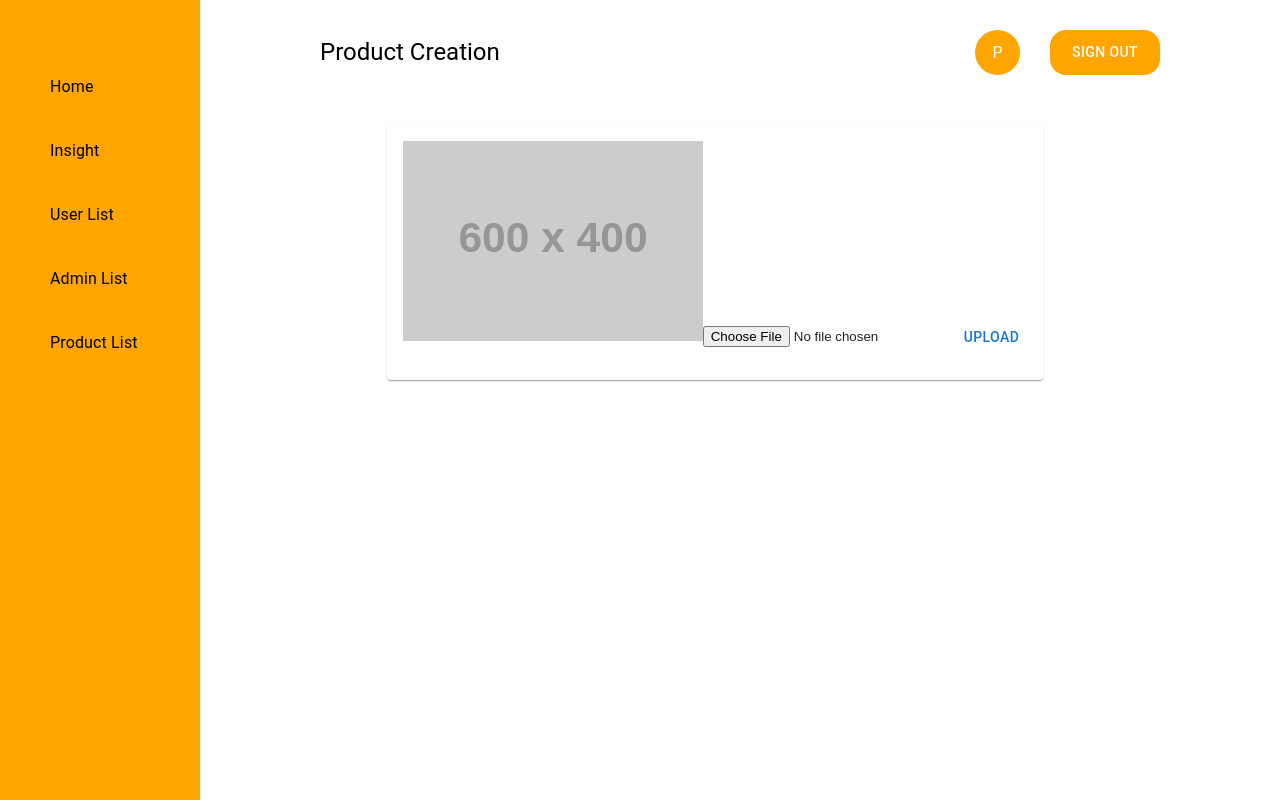
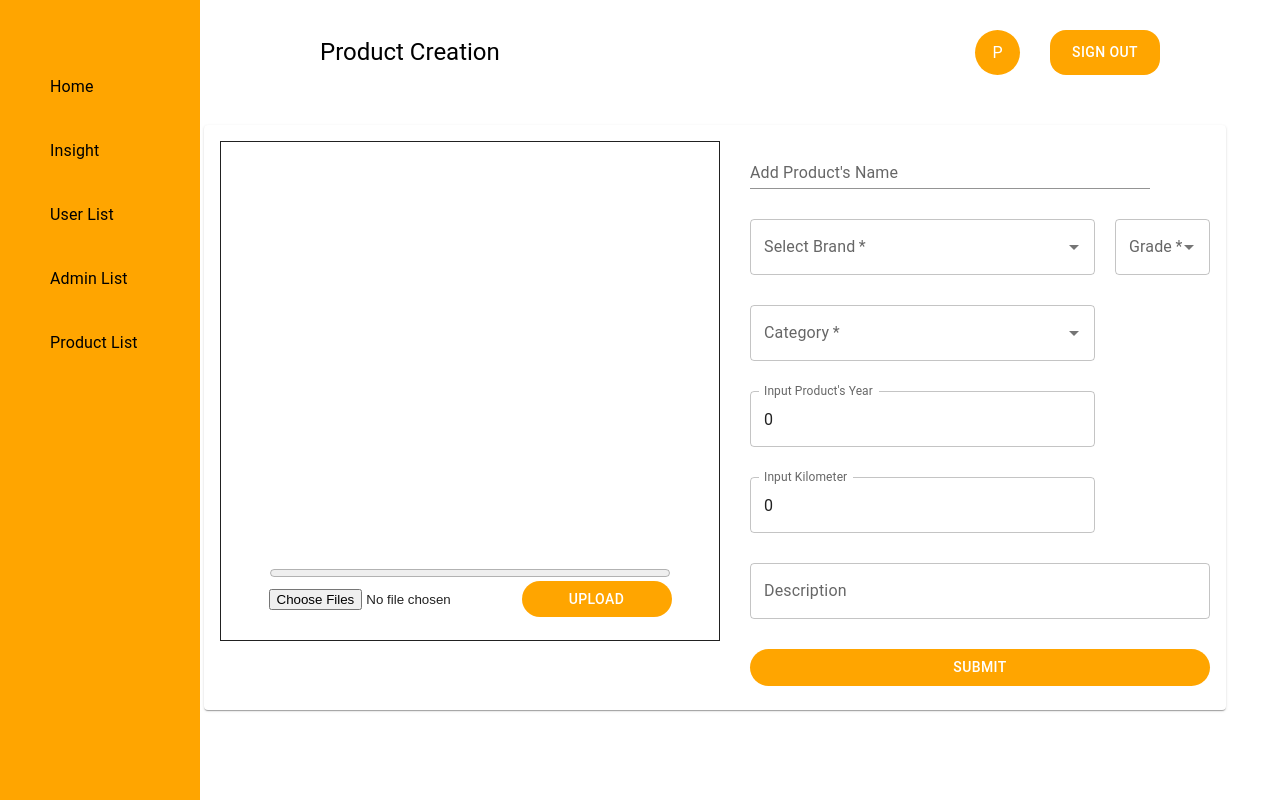
Before and after one commit to FSW17-Icanq-TeamOne/chap9-showcarpedia-fsw17-teamone, a React (Create React App) app in the folder client/: page /productCreation in a window 1280 px wide. Built offline with nearby package versions, Linux system fonts and the light colour scheme.

Commit message:
Feat: Product Creation (Complete)

```diff
--- a/client/package.json
+++ b/client/package.json
@@ -14,6 +14,7 @@
     "@testing-library/user-event": "^13.2.1",
     "firebase": "^9.6.11",
     "formik": "^2.2.9",
+    "list-of-cars": "^0.0.142",
     "react": "^18.0.0",
     "react-dom": "^18.0.0",
     "react-router-dom": "^6.3.0",
--- /dev/null
+++ b/client/src/components/MultipleImageUploader.jsx
@@ -0,0 +1,134 @@
+import { Button, Grid } from "@mui/material";
+import { getDownloadURL, ref, uploadBytesResumable } from "firebase/storage";
+import { useEffect, useState } from "react";
+import { storage } from '../config/firebase'
+
+export default function MultipleImageUploader() {
+    const [images, setImages] = useState([]);
+    const [previews, setPreviews] = useState([]);
+    const [urls, setUrls] = useState([]);
+    const [progress, setProgress] = useState(0);
+
+    useEffect(() => {
+        if (!images) {
+            setPreviews([
+                'https://via.placeholder.com/600x400/f28329/ffffff?text=Upload+Image',
+                'https://via.placeholder.com/600x400/f28329/ffffff?text=Upload+Image',
+                'https://via.placeholder.com/600x400/f28329/ffffff?text=Upload+Image',
+                'https://via.placeholder.com/600x400/f28329/ffffff?text=Upload+Image'
+            ]);
+            return;
+        }
+        images.map(image => {
+            const objURL = URL.createObjectURL(image);
+            setPreviews(prev => [...prev, objURL]);
+
+            return () => URL.revokeObjectURL(objURL);
+        });
+    }, [images]);
+
+    const handleChange = (e) => {
+        for (let i = 0; i < e.target.files.length; i++) {
+            const newImage = e.target.files[i];
+
+            newImage.id = Math.random();
+
+            setImages(prevState => [...prevState, newImage]);
+        }
+    };
+
+    const handleUpload = () => {
+        const promises = [];
+
+        images.map(image => {
+            image.nameFile = new Date() + image.name;
+            const storageRef = ref(storage, `multipleImages/${image.nameFile}`);
+
+            const uploadTask = uploadBytesResumable(storageRef, image);
+            promises.push(uploadTask);
+
+            uploadTask.on(
+                `state_changed`,
+                snapshot => {
+                    const prog = Math.round(
+                        (snapshot.bytesTransferred / snapshot.totalBytes) * 100
+                    );
+                    setProgress(prog)
+                },
+                error => {
+                    console.log(error)
+                },
+                async () => {
+                    await getDownloadURL(uploadTask.snapshot.ref)
+                        .then(downloadURL => {
+                            setUrls(prev => [...prev, downloadURL]);
+                            console.log(`file available at `, downloadURL);
+                        })
+                        .catch(error => console.log(error));
+                }
+            );
+        });
+        Promise.all(promises)
+            .then(() => alert('File is successfully uploaded'))
+            .catch(error => console.log(error))
+    }
+
+    return (
+        <>
+        {/* Picture */}
+        <Grid container display={'flex'} justifyContent={'center'} alignContent={'center'}
+            sx={{
+                width: 500,
+                height: 500,
+
+                border: 1
+            }}
+        >
+            {/* Image Viewer */}
+            <Grid display={'flex'} justifyContent={'center'} alignItems={''}
+                sx={{
+                    width: 400,
+                    height: 400
+                }}
+            >
+                {urls.map((url, idx) => (
+                    <img key={idx} style={{maxHeight: 100, maxWidth: 100}} src={url} lat={url} />
+                ))}
+            </Grid>
+
+            <Grid display={'flex'} justifyContent={'center'} alignItems={'baseline'}>
+                <progress
+                    value={progress}
+                    max='100%'
+                    style={{
+                        width: 400
+                    }}
+                />
+
+                {
+                    previews.map((image, idx) => {
+                        <img
+                            src={image}
+                            key={idx}
+                            style={{}}
+                            alt={image.nameFile}
+                        />
+                    })
+                }
+            </Grid>
+
+            <Grid display={'flex'} alignItems={'center'} justifyContent={'center'}>
+                <input type={'file'} multiple onChange={handleChange} />
+                <Button sx={{
+                    width: 150,
+
+                    borderRadius: 20,
+
+                    backgroundColor: 'orange',
+                    color: 'white'
+                }} onClick={handleUpload}>Upload</Button>
+            </Grid>
+        </Grid>
+        </>
+    )
+}
--- a/client/src/components/ProductCreationForm.jsx
+++ b/client/src/components/ProductCreationForm.jsx
@@ -1,90 +1,158 @@
-import { Button, Grid } from "@mui/material"
-import { getDownloadURL, ref, uploadBytesResumable } from "firebase/storage";
-import { useFormik } from "formik"
-import { useEffect, useState } from "react"
-import { storage } from "../config/firebase";
+import { Autocomplete, Button, Grid, TextField } from "@mui/material";
+import { useFormik } from "formik";
+import MultipleImageUploader from "./MultipleImageUploader";
 
 export default function ProductCreationForm() {
-    const [image, setImage] = useState();
-    const [preview, setPreview] = useState();
-    const [dwnldUrl, setDwnldUrl] = useState();
-
-    useEffect(() => {
-        if (!image) {
-            setPreview('https://via.placeholder.com/600x400/ff0000/ffffff?text=Hello+MF')
-            return;
-        }
-        const objURL = URL.createObjectURL(image)
-        setPreview(objURL)
-        return () => URL.revokeObjectURL(objURL)
-    }, [image])
-
-    const handleChange = (event) => {
-        if (!event.target.file || event.target.files.length === 0) {
-            setImage(undefined)
-
-        }
-        setImage(event.target.files[0])
-    }
-
-    const handleUpload = (event) => {
-        const storageRef = ref(storage, `images/${image.name}`);
-
-        const uploadTask = uploadBytesResumable(storageRef);
-
-        uploadTask.on('state_changed', (snapshot) => {
-            const progress = (snapshot.bytesTransferred / snapshot.totalBytes) * 100;
-
-            console.log(`File upload is ` + progress + ` % done`);
-
-            switch (snapshot.state) {
-                case 'paused':
-                    console.log('Upload is Paused')
-                    break;
-                case 'running':
-                    console.log('Upload is Running')
-                    break;
-                case 'error':
-                    console.log('Upload is Error');
-                    break;
-                case 'canceled':
-                    console.log('Upload is Cancelled');
-                    break;
-                default:
-                    break;
-            }
-        }, (error) => {
-            console.log(error)
-        }, () => {
-            getDownloadURL(uploadTask.snapshot.ref)
-                .then((downloadUrl) => {
-                    console.log('file available at', downloadUrl)
-                    setDwnldUrl(dwnldUrl);
-                })
-        })
-    }
-
     const formik = useFormik({
         initialValues: {
             title: '',
-            brand: ['Porsche', 'BMW', 'Toyota', 'Ford'],
+            brand: ['Porsche', 'BMW', 'Ford', 'Toyota', 'Honda'],
             grade: [1, 2, 3, 4, 5],
-            category: ['SUV', 'Sport', 'Pickup', 'Coupe'],
-            year: '',
-            kiloMeter: ''
+            category: ['Sport', 'SUV', 'Pickup', 'Coupe',],
+            year: Number(),
+            kiloMeter: Number(),
+            description: ''
         },
-        onSubmit: values => {
-            console.log(values)
+        onSubmit: value => {
+            console.log(value, `Product is Created`)
         }
     })
 
     return (
         <>
-            <Grid>
-                <img src={preview} alt='image' style={{ width: 300 }}/>
-                <input type='file' onChange={handleChange} />
-                <Button onClick={handleUpload}>Upload</Button>
-            </Grid>
+        {/* Form */}
+        <Grid display={'flex'} gap={'30px'}>
+            <MultipleImageUploader />
+
+            <form onSubmit={formik.onSubmit}>
+                <Grid container display={'flex'} direction={'column'} gap={'30px'}>
+
+                    <Grid>
+                        <TextField
+                            id="title"
+                            name='title'
+                            label="Add Product's Name"
+
+                            value={formik.values.title}
+                            onChange={formik.handleChange}
+                            variant='standard'
+
+                            sx={{
+                                width: 400
+                            }}
+                        />
+                    </Grid>
+
+                    <Grid display={'flex'} gap={'20px'}>
+                        <Autocomplete
+                            disablePortal
+                            id="brand"
+                            name='brand'
+
+                            onChange={formik.handleChange}
+
+                            options={formik.values.brand}
+                            renderInput={params => <TextField {...params} label='Select Brand' required />}
+
+                            sx={{
+                                width: 345
+                            }}
+                        />
+
+                        <Autocomplete
+                            disablePortal
+                            id="grade"
+                            name='grade'
+
+                            onChange={formik.handleChange}
+
+                            options={formik.values.grade}
+                            renderInput={params => <TextField {...params} label='Grade' required />}
+
+                            sx={{
+                                width: 95
+                            }}
+                        />
+                    </Grid>
+
+                    <Grid>
+                        <Autocomplete
+                            disablePortal
+                            id="category"
+                            name='category'
+
+                            onChange={formik.handleChange}
+
+                            options={formik.values.category}
+                            renderInput={params => <TextField {...params} label='Category' required />}
+
+                            sx={{
+                                width: 345
+                            }}
+                        />
+                    </Grid>
+
+                    <Grid>
+                        <TextField
+                            id="year"
+                            name='year'
+                            label="Input Product's Year"
+
+                            value={formik.values.year}
+                            onChange={formik.handleChange}
+
+                            sx={{
+                                width: 345
+                            }}
+                        />
+                    </Grid>
+
+                    <Grid>
+                        <TextField
+                            id="kiloMeter"
+                            name='kiloMeter'
+                            label="Input Kilometer"
+
+                            value={formik.values.kiloMeter}
+                            onChange={formik.handleChange}
+
+                            sx={{
+                                width: 345
+                            }}
+                        />
+                    </Grid>
+
+                    <Grid>
+                        <TextField
+                            id="description"
+                            name='description'
+                            label="Description"
+                            multiline
+
+                            value={formik.values.description}
+                            onChange={formik.onChange}
+
+                            sx={{
+                                width: 460
+                            }}
+                        />
+                    </Grid>
+
+                    <Grid>
+                        <Button sx={{
+                            width: 460,
+
+                            borderRadius: 20,
+
+                            backgroundColor: 'orange',
+                            color: 'white'
+                        }} type='submit'>Submit</Button>
+                    </Grid>
+
+                </Grid>
+            </form>
+
+        </Grid>
         </>
     )
 }
--- a/client/src/pages/RegisterProfile.jsx
+++ b/client/src/pages/RegisterProfile.jsx
@@ -40,7 +40,6 @@ export default function RegisterProfile() {
                             id='country'
                             name='country'
 
-                            value={formik.values.country['']}
                             onChange={formik.handleChange}
 
                             options={formik.values.country}
@@ -58,7 +57,6 @@ export default function RegisterProfile() {
                             id='city'
                             name='city'
 
-                            value={formik.values.city['']}
                             onChange={formik.handleChange}
 
                             options={formik.values.city}
```
